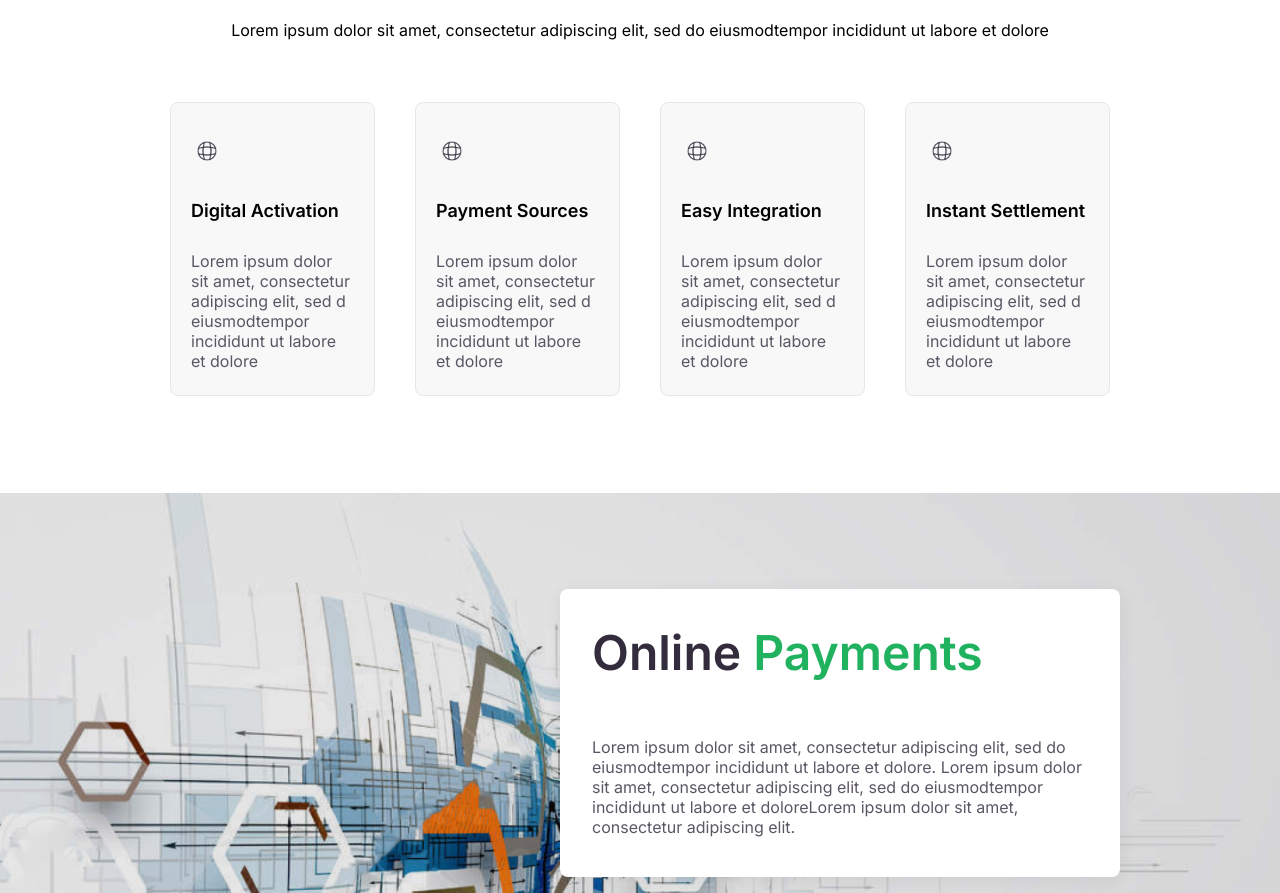
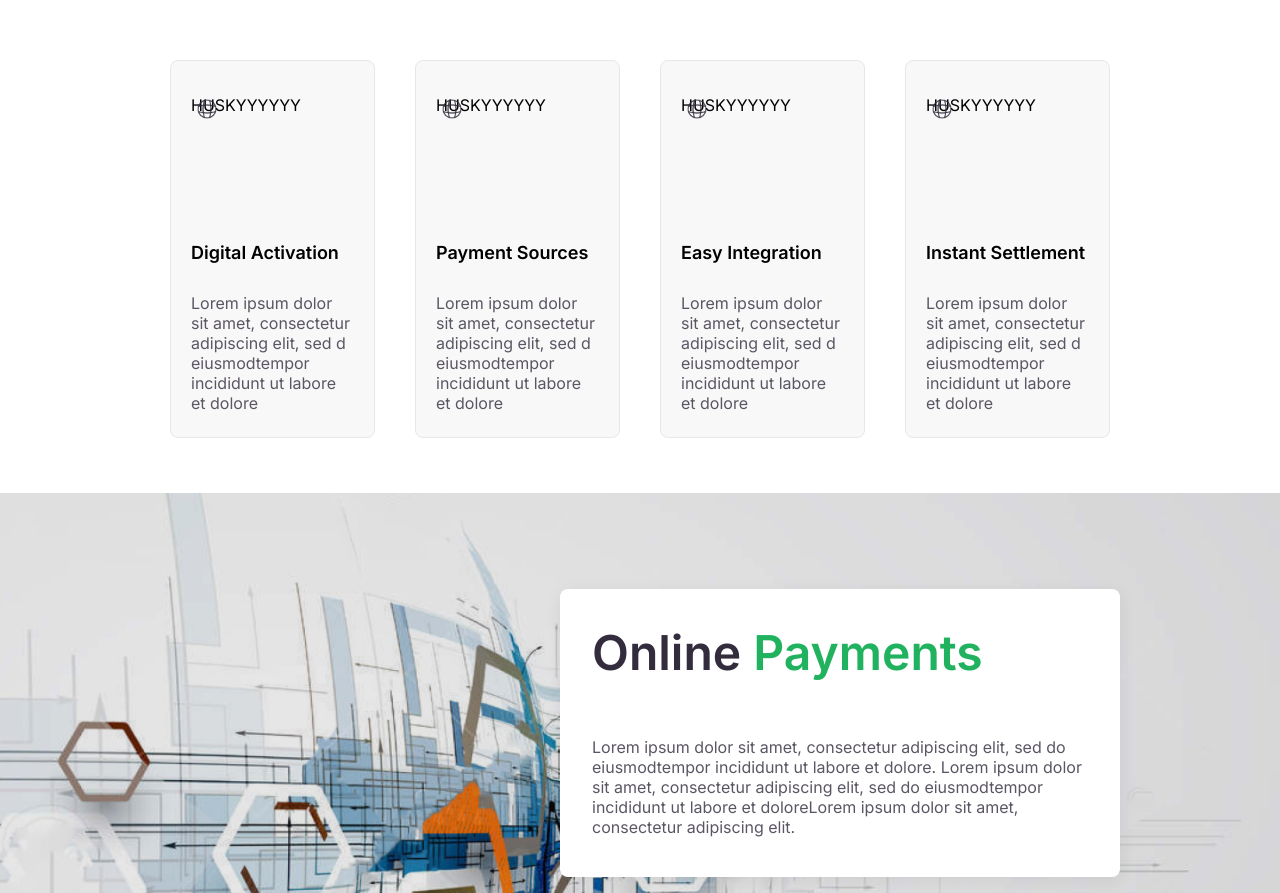
Before and after one commit to mominhyatkhandev/ops-2-frontend, a Next.js app: page / in a window 1280 px wide. Shown: the part 909-1802 px from the top of the page. Built offline with nearby package versions, Linux system fonts and the light colour scheme.

Commit message:
husky test 6

```diff
--- a/src/components/UI/Card/Card.tsx
+++ b/src/components/UI/Card/Card.tsx
@@ -17,6 +17,7 @@ const Card = ({ logo, label, description }: ICardProps) => {
       <div className="flex items-center justify-center transition-opacity opacity-100 group-hover:opacity-0 absolute">
         <Image src={logo.image1} alt={'image'} height={32} width={32} />
       </div>
+      <div>HUSKYYYYYY</div>
 
       <div className="items-center justify-center transition-opacity opacity-0 group-hover:opacity-100 absolute">
         <Image
```
